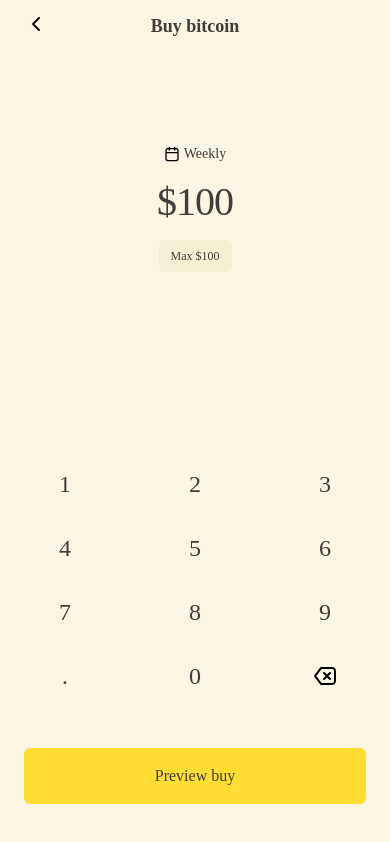
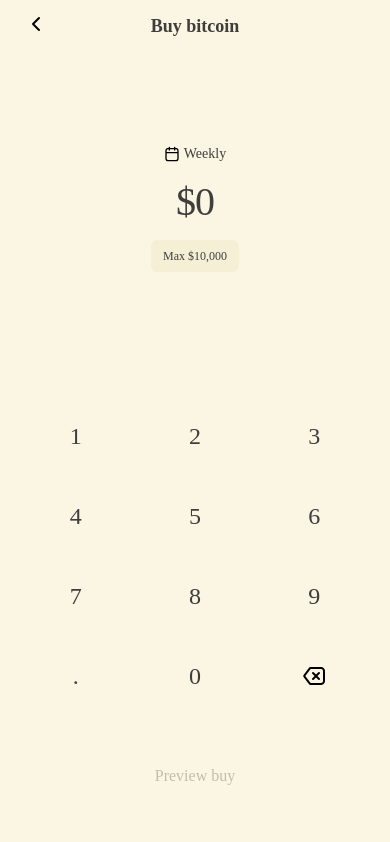
Before and after one commit to yeroar/block-pilot, a React Native app: screen / in a window 390 px wide. Built offline with nearby package versions, Linux system fonts and the light colour scheme.

Commit message:
TransferScreen animations

```diff
--- a/cc-components/Button/Button.tsx
+++ b/cc-components/Button/Button.tsx
@@ -91,7 +91,8 @@
       ? ObjectSecondaryPressed
       : LayerPrimaryPressed;
 
-  const textColor = disabled
+  // use disabled-aware text color
+  const textColor = isDisabled
     ? TOKENS.colors.textDisabled
     : TOKENS.colors.textDefault;
 
@@ -112,12 +113,17 @@
       style={({ pressed }) => [
         styles.button,
         {
-          backgroundColor: pressed && !isDisabled ? bgPressed : bgDefault,
+          // disabled background + remove opacity dim
+          backgroundColor: isDisabled
+            ? TOKENS.colors.bgDisabled
+            : pressed
+            ? bgPressed
+            : bgDefault,
           borderRadius: TOKENS.borderRadius,
           paddingVertical: TOKENS.spacing.vertical,
           paddingHorizontal: TOKENS.spacing.horizontal,
           height,
-          opacity: isDisabled ? 0.5 : 1,
+          opacity: 1,
           width,
           alignSelf,
         },
--- a/cc-components/CurrencyInput/CurrencyInput.tsx
+++ b/cc-components/CurrencyInput/CurrencyInput.tsx
@@ -1,25 +1,87 @@
-import React from "react";
-import { View, StyleSheet } from "react-native";
+import React, { useRef, useEffect } from "react";
+import { View, StyleSheet, Animated, Easing } from "react-native";
 import { FoldText } from "../Primitives/FoldText";
 import { SpacingM12, SpacingM4 } from "../../generated-tokens/tokens";
 
 interface CurrencyInputProps {
-  amount?: string;
+  amount?: string; // e.g. "$12.34"
   topSlot?: React.ReactNode;
   bottomSlot?: React.ReactNode;
 }
+
+const LastCharBubble = ({ ch }: { ch: string }) => {
+  // gentler starting values
+  const scale = useRef(new Animated.Value(0.92)).current;
+  const translateY = useRef(new Animated.Value(6)).current;
+  const opacity = useRef(new Animated.Value(0)).current;
+
+  useEffect(() => {
+    const appear = Animated.parallel([
+      Animated.timing(opacity, {
+        toValue: 1,
+        duration: 180,
+        easing: Easing.out(Easing.linear),
+        useNativeDriver: true,
+      }),
+      // spring up instead of linear for smoother feel
+      Animated.spring(translateY, {
+        toValue: 0,
+        useNativeDriver: true,
+        friction: 10,
+        tension: 90,
+      }),
+    ]);
+
+    const pop = Animated.sequence([
+      Animated.timing(scale, {
+        toValue: 1.06, // smaller overshoot feels smoother
+        duration: 140,
+        easing: Easing.out(Easing.linear),
+        useNativeDriver: true,
+      }),
+      Animated.spring(scale, {
+        toValue: 1,
+        useNativeDriver: true,
+        friction: 7,
+        tension: 120,
+      }),
+    ]);
+
+    Animated.parallel([appear, pop]).start();
+  }, [opacity, translateY, scale]);
+
+  return (
+    <Animated.View style={{ opacity, transform: [{ translateY }, { scale }] }}>
+      <FoldText type="header-xl-v2">{ch}</FoldText>
+    </Animated.View>
+  );
+};
 
 const CurrencyInput: React.FC<CurrencyInputProps> = ({
   amount = "$0",
   topSlot,
   bottomSlot,
 }) => {
+  const chars = amount.split("");
+  const lastIndex = chars.length - 1;
+
   return (
     <View style={styles.container}>
       {topSlot}
-      <FoldText type="header-xl-v2" style={styles.amount}>
-        {amount}
-      </FoldText>
+
+      <View style={styles.amountRow}>
+        {chars.map((ch, i) =>
+          i === lastIndex ? (
+            // key includes length so a new last char mounts and animates
+            <LastCharBubble key={`last-${ch}-${chars.length}`} ch={ch} />
+          ) : (
+            <FoldText key={`ch-${i}-${ch}`} type="header-xl-v2">
+              {ch}
+            </FoldText>
+          )
+        )}
+      </View>
+
       {bottomSlot}
     </View>
   );
@@ -35,8 +97,9 @@
     padding: SpacingM12,
     borderRadius: 8,
   },
-  amount: {
-    textAlign: "center",
+  amountRow: {
+    flexDirection: "row",
+    alignItems: "baseline",
   },
 });
 
--- a/cc-components/Keyboard/CustomKeyboard.tsx
+++ b/cc-components/Keyboard/CustomKeyboard.tsx
@@ -1,53 +1,49 @@
 import React from "react";
-import { View, StyleSheet, Dimensions } from "react-native";
+import { View, StyleSheet } from "react-native";
 import KeyboardButton from "../KeyboardButton/KeyboardButton";
 import { DeleteIcon } from "../assets/BlueSkyIcons/DeleteIcon";
-import {
-  SpacingM16,
-  SpacingM4,
-  SpacingM8,
-} from "../../generated-tokens/tokens";
+import { SpacingM4, SpacingM16 } from "../../generated-tokens/tokens";
 
 const KEYS = [
   ["1", "2", "3"],
   ["4", "5", "6"],
   ["7", "8", "9"],
-  [".", "0", "←"],
+  [".", "0", "←"], // add '.' to input cents
 ];
 
-export default function CustomKeyboard({ onKeyPress }) {
-  // Calculate screen width minus padding
-  const screenWidth = Dimensions.get("window").width;
+type Props = { onKeyPress: (k: string) => void };
 
+export default function CustomKeyboard({ onKeyPress }: Props) {
   return (
     <View style={styles.keyboardContainer}>
-      {KEYS.map((row, rowIndex) => (
-        <View key={`row-${rowIndex}`} style={styles.keyboardRow}>
-          {row.map((key, keyIndex) => (
-            <View
-              key={key}
-              style={[
-                styles.keyCell,
-                { width: screenWidth / 3 }, // Divide available width by 3
-                keyIndex === 0 && { paddingLeft: 0 }, // First column: 32px left padding
-                keyIndex === row.length - 1 && { paddingRight: 0 }, // Last column: 32px right padding
-              ]}
-            >
-              {key === "←" ? (
-                <KeyboardButton
-                  variant="iconOnly"
-                  icon={<DeleteIcon width={24} height={24} />}
-                  onPress={() => onKeyPress?.(key)}
-                />
-              ) : (
+      {KEYS.map((row, rIdx) => (
+        <View key={rIdx} style={styles.keyboardRow}>
+          {row.map((k, idx) => {
+            const isDelete = k === "←";
+            const isEmpty = k === "";
+            if (isEmpty)
+              return <View key={`sp-${idx}`} style={styles.keyCell} />;
+            if (isDelete) {
+              return (
+                <View key={k} style={styles.keyCell}>
+                  <KeyboardButton
+                    variant="iconOnly"
+                    icon={<DeleteIcon width={24} height={24} />}
+                    onPress={() => onKeyPress("backspace")}
+                  />
+                </View>
+              );
+            }
+            return (
+              <View key={k} style={styles.keyCell}>
                 <KeyboardButton
                   variant="textOnly"
-                  label={key}
-                  onPress={() => onKeyPress?.(key)}
+                  label={k}
+                  onPress={() => onKeyPress(k)}
                 />
-              )}
-            </View>
-          ))}
+              </View>
+            );
+          })}
         </View>
       ))}
     </View>
@@ -57,17 +53,15 @@
 const styles = StyleSheet.create({
   keyboardContainer: {
     width: "100%",
-    alignItems: "center",
-    justifyContent: "center",
+    gap: SpacingM4,
   },
   keyboardRow: {
     flexDirection: "row",
     width: "100%",
-    justifyContent: "center",
+    gap: SpacingM4,
   },
   keyCell: {
-    alignItems: "center",
-    justifyContent: "center",
+    flex: 1,
     height: SpacingM16,
   },
 });
--- a/screens/TransferScreen.tsx
+++ b/screens/TransferScreen.tsx
@@ -1,5 +1,5 @@
-import React from "react";
-import { View, StyleSheet } from "react-native";
+import React, { useState, useRef } from "react";
+import { View, StyleSheet, Animated } from "react-native";
 
 import FoldPageViewHeader from "../cc-components/FoldPageViewHeader/FoldPageViewHeader";
 import StackControl from "../cc-components/FoldPageViewHeader/StackControl";
@@ -12,21 +12,107 @@
 import ActionBar from "../cc-components/ActionBar/ActionBar";
 import Button from "../cc-components/Button/Button";
 
-import { ArrowNarrowLeftIcon } from "../cc-components/assets/BlueSkyIcons/ArrowNarrowLeftIcon";
-import { ScanIcon } from "../cc-components/assets/BlueSkyIcons/ScanIcon";
-import { InfoCircleIcon } from "../cc-components/assets/BlueSkyIcons/InfoCircleIcon";
+import { ChevronLeftIcon } from "../cc-components/assets/BlueSkyIcons/ChevronLeftIcon";
 import { CalendarIcon } from "../cc-components/assets/BlueSkyIcons/CalendarIcon";
 
 import {
   LayerBackground,
   SpacingM4,
+  SpacingM6,
   SpacingM12,
-  SpacingM3,
-  SpacingM6,
 } from "../generated-tokens/tokens";
-import { ChevronLeftIcon } from "../cc-components/assets/BlueSkyIcons/ChevronLeftIcon";
 
 const TransferScreen: React.FC = () => {
+  // support decimals
+  const [amountStr, setAmountStr] = useState<string>("0");
+  const MAX_AMOUNT = 10000;
+
+  // tiny shake animation for the amount when exceeding MAX
+  const shakeX = useRef(new Animated.Value(0)).current;
+  const triggerShake = () => {
+    shakeX.setValue(0);
+    Animated.sequence([
+      Animated.timing(shakeX, {
+        toValue: -6,
+        duration: 35,
+        useNativeDriver: true,
+      }),
+      Animated.timing(shakeX, {
+        toValue: 6,
+        duration: 35,
+        useNativeDriver: true,
+      }),
+      Animated.timing(shakeX, {
+        toValue: -4,
+        duration: 35,
+        useNativeDriver: true,
+      }),
+      Animated.timing(shakeX, {
+        toValue: 4,
+        duration: 35,
+        useNativeDriver: true,
+      }),
+      Animated.timing(shakeX, {
+        toValue: -2,
+        duration: 35,
+        useNativeDriver: true,
+      }),
+      Animated.timing(shakeX, {
+        toValue: 0,
+        duration: 35,
+        useNativeDriver: true,
+      }),
+    ]).start();
+  };
+
+  const onKeyPress = (k: string) => {
+    if (!k) return;
+    const key = k.toLowerCase();
+
+    // backspace
+    if (
+      key === "back" ||
+      key === "backspace" ||
+      key === "delete" ||
+      key === "del" ||
+      k === "←"
+    ) {
+      setAmountStr((prev) => {
+        const next = prev.length <= 1 ? "0" : prev.slice(0, -1);
+        return next === "" ? "0" : next;
+      });
+      return;
+    }
+
+    // dot -> allow one
+    if (k === ".") {
+      setAmountStr((prev) => (prev.includes(".") ? prev : `${prev}.`));
+      return;
+    }
+
+    // digits; max 2 decimals; cap at MAX_AMOUNT with shake on overflow
+    if (/^\d$/.test(k)) {
+      setAmountStr((prev) => {
+        const hasDot = prev.includes(".");
+        const [ints, decsRaw = ""] = prev.split(".");
+        const decs = hasDot ? decsRaw : "";
+        if (hasDot && decs.length >= 2) return prev;
+
+        const candidate = prev === "0" && !hasDot ? k : prev + k;
+
+        const num = parseFloat(candidate) || 0;
+        if (num > MAX_AMOUNT) {
+          triggerShake();
+          return prev; // block input
+        }
+        return candidate;
+      });
+    }
+  };
+
+  const amountNum = parseFloat(amountStr) || 0;
+  const previewDisabled = amountNum < 10;
+
   return (
     <View style={styles.screen}>
       <FoldPageViewHeader
@@ -38,19 +124,28 @@
 
       <View style={styles.body}>
         <View style={styles.amountSection}>
+          <Animated.View style={{ transform: [{ translateX: shakeX }] }}>
             <CurrencyInput
-            amount="$100"
+              amount={`$${amountStr}`}
               topSlot={
                 <TopContext
                   leadingIcon={<CalendarIcon width={16} height={16} />}
                   label="Weekly"
                 />
               }
-            bottomSlot={<BottomContext content="maxButton" />}
+              bottomSlot={
+                <Button
+                  label={`Max $${MAX_AMOUNT.toLocaleString()}`}
+                  variant="secondary"
+                  size="xs"
+                  onPress={() => setAmountStr(String(MAX_AMOUNT))}
                 />
+              }
+            />
+          </Animated.View>
         </View>
 
-        <CustomKeyboard onKeyPress={(k: string) => {}} />
+        <CustomKeyboard onKeyPress={onKeyPress} />
 
         <ActionBar>
           <Button
@@ -58,6 +153,7 @@
             variant="primary"
             size="lg"
             onPress={() => {}}
+            disabled={previewDisabled}
           />
         </ActionBar>
       </View>
@@ -75,10 +171,12 @@
     flex: 1,
     gap: SpacingM6, // 24
     paddingTop: SpacingM12, // 48 under header
+    justifyContent: "space-between",
   },
   amountSection: {
     flex: 1,
     alignItems: "center",
+    alignSelf: "stretch",
   },
 });
 
```
Lines whose indentation alone changed are shown as unchanged.
